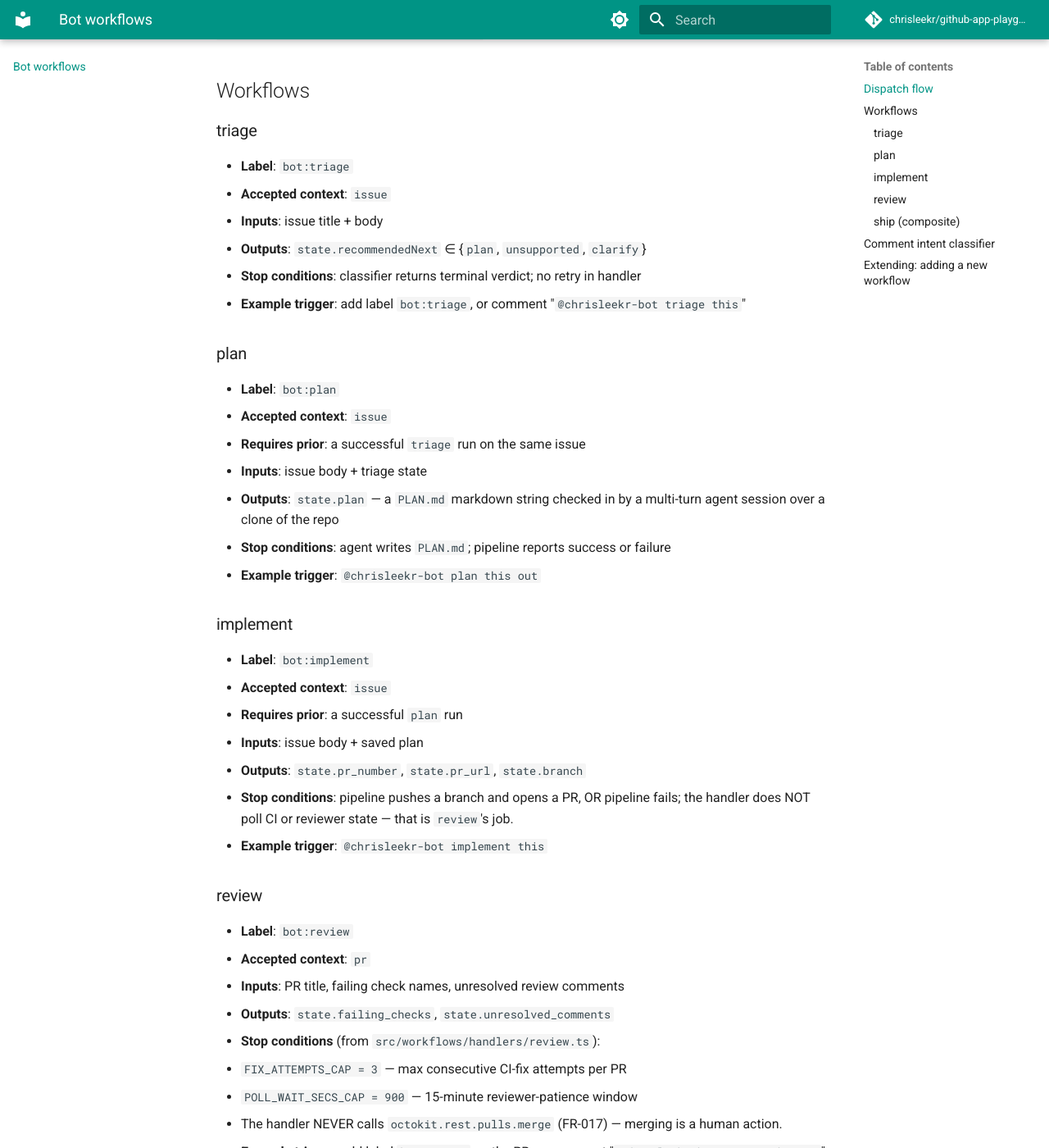
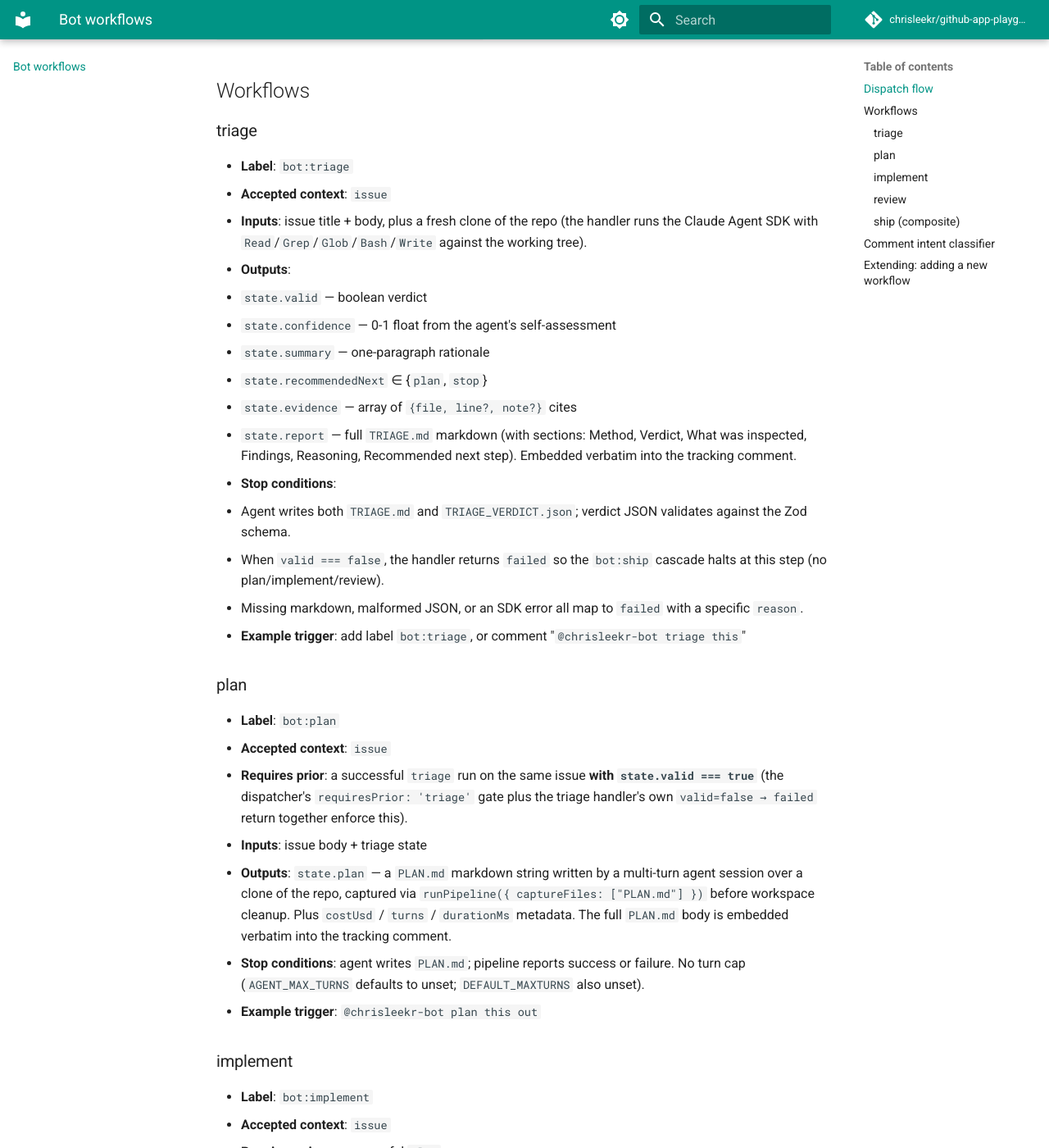
Before and after one commit to chrisleekr/github-app-playground, an MkDocs documentation site: the page built from docs/BOT-WORKFLOWS.md, in a window 1280 px wide and 1400 px high, scrolled down 1434 px. Shown: the whole window at 82% size. Built offline with MkDocs 1.6.1 and Material for MkDocs 9.7.7, drawn with Linux system fonts in a browser that asks for light colours; comment, search, counter and statistics services are not loaded; some of the changed text lies outside the part shown.

Commit message:
docs(workflows): document code-aware triage, captureFiles, and updated ship freshness

```diff
--- a/docs/BOT-WORKFLOWS.md
+++ b/docs/BOT-WORKFLOWS.md
@@ -42,19 +42,28 @@
 
 - **Label**: `bot:triage`
 - **Accepted context**: `issue`
-- **Inputs**: issue title + body
-- **Outputs**: `state.recommendedNext` ∈ {`plan`, `unsupported`, `clarify`}
-- **Stop conditions**: classifier returns terminal verdict; no retry in handler
+- **Inputs**: issue title + body, plus a fresh clone of the repo (the handler runs the Claude Agent SDK with `Read`/`Grep`/`Glob`/`Bash`/`Write` against the working tree).
+- **Outputs**:
+  - `state.valid` — boolean verdict
+  - `state.confidence` — 0-1 float from the agent's self-assessment
+  - `state.summary` — one-paragraph rationale
+  - `state.recommendedNext` ∈ {`plan`, `stop`}
+  - `state.evidence` — array of `{file, line?, note?}` cites
+  - `state.report` — full `TRIAGE.md` markdown (with sections: Method, Verdict, What was inspected, Findings, Reasoning, Recommended next step). Embedded verbatim into the tracking comment.
+- **Stop conditions**:
+  - Agent writes both `TRIAGE.md` and `TRIAGE_VERDICT.json`; verdict JSON validates against the Zod schema.
+  - When `valid === false`, the handler returns `failed` so the `bot:ship` cascade halts at this step (no plan/implement/review).
+  - Missing markdown, malformed JSON, or an SDK error all map to `failed` with a specific `reason`.
 - **Example trigger**: add label `bot:triage`, or comment "`@chrisleekr-bot triage this`"
 
 ### plan
 
 - **Label**: `bot:plan`
 - **Accepted context**: `issue`
-- **Requires prior**: a successful `triage` run on the same issue
+- **Requires prior**: a successful `triage` run on the same issue **with `state.valid === true`** (the dispatcher's `requiresPrior: 'triage'` gate plus the triage handler's own `valid=false → failed` return together enforce this).
 - **Inputs**: issue body + triage state
-- **Outputs**: `state.plan` — a `PLAN.md` markdown string checked in by a multi-turn agent session over a clone of the repo
-- **Stop conditions**: agent writes `PLAN.md`; pipeline reports success or failure
+- **Outputs**: `state.plan` — a `PLAN.md` markdown string written by a multi-turn agent session over a clone of the repo, captured via `runPipeline({ captureFiles: ["PLAN.md"] })` before workspace cleanup. Plus `costUsd` / `turns` / `durationMs` metadata. The full `PLAN.md` body is embedded verbatim into the tracking comment.
+- **Stop conditions**: agent writes `PLAN.md`; pipeline reports success or failure. No turn cap (`AGENT_MAX_TURNS` defaults to unset; `DEFAULT_MAXTURNS` also unset).
 - **Example trigger**: `@chrisleekr-bot plan this out`
 
 ### implement
@@ -62,9 +71,10 @@
 - **Label**: `bot:implement`
 - **Accepted context**: `issue`
 - **Requires prior**: a successful `plan` run
-- **Inputs**: issue body + saved plan
-- **Outputs**: `state.pr_number`, `state.pr_url`, `state.branch`
-- **Stop conditions**: pipeline pushes a branch and opens a PR, OR pipeline fails; the handler does NOT poll CI or reviewer state — that is `review`'s job.
+- **Inputs**: issue body + saved plan markdown (carried forward as the prompt trigger body)
+- **Outputs**: `state.pr_number`, `state.pr_url`, `state.branch`, `state.report` (full `IMPLEMENT.md` body — Summary / Files changed / Commits / Tests run / Verification), `state.costUsd`, `state.turns`. The agent is asked to write `IMPLEMENT.md` before finishing; the handler captures it pre-cleanup and embeds it in the tracking comment.
+- **PR detection**: `findRecentOpenedPr` filters on `pr.user?.type === "Bot"` plus `created_at >= since - 5s`. It deliberately does **not** match on a hard-coded slug — dev installs publish as `chrisleekr-bot-dev[bot]` and prod as `chrisleekr-bot[bot]`, so a slug check produces false negatives.
+- **Stop conditions**: pipeline pushes a branch and opens a PR, OR pipeline fails. If the pipeline reports success but `findRecentOpenedPr` returns null, the handler fails with `"implement completed but no PR was found"`. The handler does NOT poll CI or reviewer state — that is `review`'s job.
 - **Example trigger**: `@chrisleekr-bot implement this`
 
 ### review
@@ -72,7 +82,7 @@
 - **Label**: `bot:review`
 - **Accepted context**: `pr`
 - **Inputs**: PR title, failing check names, unresolved review comments
-- **Outputs**: `state.failing_checks`, `state.unresolved_comments`
+- **Outputs**: `state.failing_checks`, `state.unresolved_comments`, `state.report` (full `REVIEW.md` body — Summary / CI status / Review comments / Commits pushed / Outstanding), `state.costUsd`, `state.turns`. The agent is asked to write `REVIEW.md` before finishing; the handler captures it pre-cleanup and embeds it in the tracking comment.
 - **Stop conditions** (from `src/workflows/handlers/review.ts`):
   - `FIX_ATTEMPTS_CAP = 3` — max consecutive CI-fix attempts per PR
   - `POLL_WAIT_SECS_CAP = 900` — 15-minute reviewer-patience window
@@ -88,7 +98,7 @@
 - **Resume semantics** (`src/workflows/handlers/ship.ts`):
   - `bot:ship` is re-applicable on a target whose prior parent row is **terminal** (the partial unique index only blocks in-flight parents).
   - Per-step staleness rules:
-    - `triage` — fresh iff succeeded AND `state.recommendedNext === 'plan'`
+    - `triage` — fresh iff succeeded AND `state.valid === true` AND `state.recommendedNext === 'plan'` (an invalid verdict halts the cascade rather than poisoning future ship runs)
     - `plan` — fresh iff succeeded AND created after the last triage success
     - `implement` — fresh iff succeeded AND the recorded PR is still open
     - `review` — always stale
```
